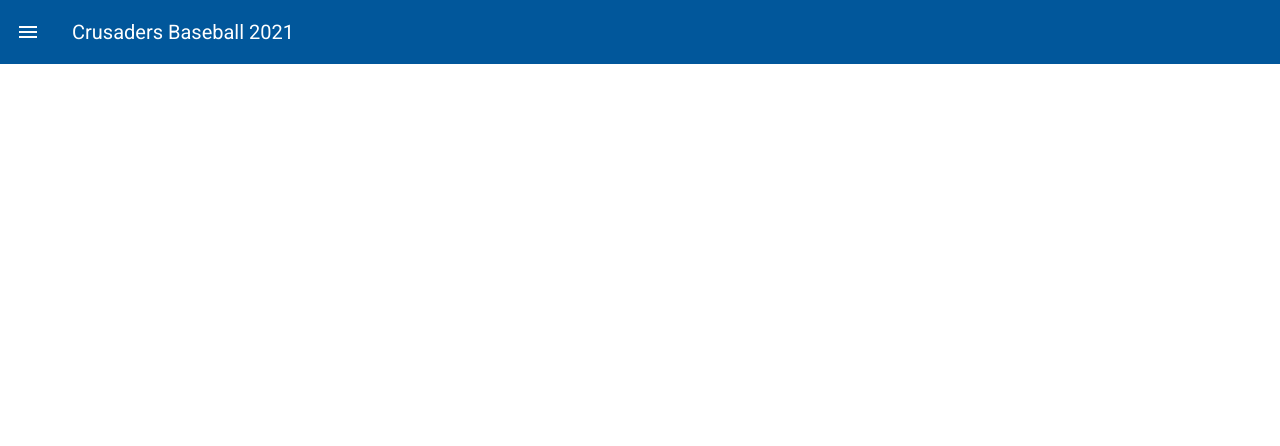
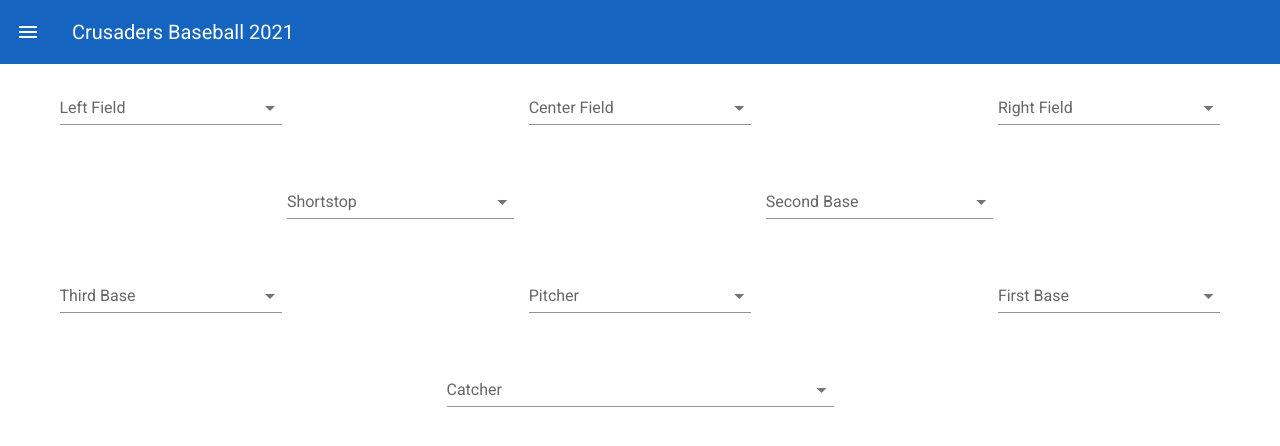
Before and after one commit to gonfalon/Baseball-Helper, a Vue app: page /field in a window 1280 px wide. Shown: the top 446 px of the page. Built offline with nearby package versions, Linux system fonts and the light colour scheme.

Commit message:
Add Field Page take 2

```diff
--- a/src/components/AppNavigation.vue
+++ b/src/components/AppNavigation.vue
@@ -3,9 +3,10 @@
         <v-navigation-drawer
             v-model="drawer"
             app
-            color="light-blue darken-4"
+            color="blue darken-3"
             dark
             disable-resize-watcher
+            temporary
         >
             <v-list>
                 <v-list-item
@@ -20,8 +21,12 @@
                     <v-list-item-content v-text="item.title" />
                 </v-list-item>
             </v-list>
+            <template v-slot:append>
+                <v-btn width="100%" color="blue darken-2">Import</v-btn>
+                <v-btn width="100%" color="blue darken-2">Export</v-btn>
+            </template>
         </v-navigation-drawer>
-        <v-app-bar app elevate-on-scroll color="light-blue darken-4" dark>
+        <v-app-bar app elevate-on-scroll color="blue darken-3" dark>
             <v-app-bar-nav-icon @click="drawer = true" />
             <v-toolbar-title>{{ appTitle }}</v-toolbar-title>
         </v-app-bar>
@@ -40,8 +45,8 @@ export default {
                 { title: 'Roster', to: '/roster', icon: 'mdi-account-group' },
                 { title: 'Drills', to: '/drills', icon: 'mdi-baseball' },
                 {
-                    title: 'Depth Chart',
-                    to: '/deptchart',
+                    title: 'Field',
+                    to: '/field',
                     icon: 'mdi-baseball-diamond'
                 }
             ]
--- a/src/router/index.js
+++ b/src/router/index.js
@@ -3,6 +3,7 @@ import VueRouter from 'vue-router';
 import Roster from '@/views/Roster';
 import Player from '@/views/Player';
 import Home from '@/views/Home';
+import Field from '@/views/Field';
 
 Vue.use(VueRouter);
 
@@ -35,6 +36,11 @@ const routes = [
         name: 'player',
         component: Player,
         props: true
+    },
+    {
+        path: '/field',
+        name: 'field',
+        component: Field
     }
 ];
 
--- a/src/store/index.js
+++ b/src/store/index.js
@@ -36,6 +36,14 @@ export default new Vuex.Store({
                 );
             }
         },
+        importState(state, data) {
+            this.replaceState(
+                Object.assign(
+                    state,
+                    JSON.parse(data)
+                )
+            );
+        },
         newPlayer(state) {
             state.roster.push({ name: '', bats: '', throws: '' });
         },
--- /dev/null
+++ b/src/views/Field.vue
@@ -0,0 +1,116 @@
+<template>
+    <v-container class="full">
+        <v-row>
+            <v-col>
+                <v-select
+                :items="leftFielders"
+                item-text="name"
+                item-value="name"
+                label="Left Field"
+                ></v-select>
+            </v-col>
+            <v-spacer></v-spacer>
+            <v-col>
+                <v-select
+                :items="centerFielders"
+                item-text="name"
+                item-value="name"
+                label="Center Field"
+                ></v-select>
+            </v-col>
+            <v-spacer></v-spacer>
+            <v-col>
+                <v-select
+                :items="rightFielders"
+                item-text="name"
+                item-value="name"
+                label="Right Field"
+                ></v-select>
+            </v-col>
+        </v-row>
+        <v-row>
+            <v-spacer></v-spacer>
+            <v-col>
+                <v-select
+                :items="shortstops"
+                item-text="name"
+                item-value="name"
+                label="Shortstop"
+                ></v-select>
+            </v-col>
+            <v-spacer></v-spacer>
+            <v-col>
+                <v-select
+                :items="secondBasemen"
+                item-text="name"
+                item-value="name"
+                label="Second Base"
+                ></v-select>
+            </v-col>
+            <v-spacer></v-spacer>
+        </v-row>
+        <v-row>
+            <v-col>
+                <v-select
+                :items="thirdBasemen"
+                item-text="name"
+                item-value="name"
+                label="Third Base"
+                ></v-select>
+            </v-col>
+            <v-spacer></v-spacer>
+            <v-col>
+                <v-select
+                :items="pitchers"
+                item-text="name"
+                item-value="name"
+                label="Pitcher"
+                ></v-select>
+            </v-col>
+            <v-spacer></v-spacer>
+            <v-col>
+                <v-select
+                :items="firstBasemen"
+                item-text="name"
+                item-value="name"
+                label="First Base"
+                ></v-select>
+            </v-col>
+        </v-row>
+        <v-row>
+            <v-spacer></v-spacer>
+            <v-col>
+                <v-select
+                :items="catchers"
+                item-text="name"
+                item-value="name"
+                label="Catcher"
+                ></v-select>
+            </v-col>
+            <v-spacer></v-spacer>
+        </v-row>
+    </v-container>
+</template>
+
+<script>
+import store from '@/store/index';
+
+export default {
+    name: 'Field',
+    computed: {
+        roster: function() { return store.state.roster; },
+        pitchers: function() { return this.roster.filter(player => player.p); },
+        catchers: function() { return this.roster.filter(player => player.c); },
+        firstBasemen: function() { return this.roster.filter(player => player.first); },
+        secondBasemen: function() { return this.roster.filter(player => player.second); },
+        shortstops: function() { return this.roster.filter(player => player.short); },
+        thirdBasemen: function() { return this.roster.filter(player => player.third); },
+        leftFielders: function() { return this.roster.filter(player => player.left); },
+        rightFielders: function() { return this.roster.filter(player => player.right); },
+        centerFielders: function() { return this.roster.filter(player => player.center); }
+    }
+};
+</script>
+
+<style scoped>
+</style>
```
Also changed, not shown: 1 other file (tests, documents, lock files or other folders).
